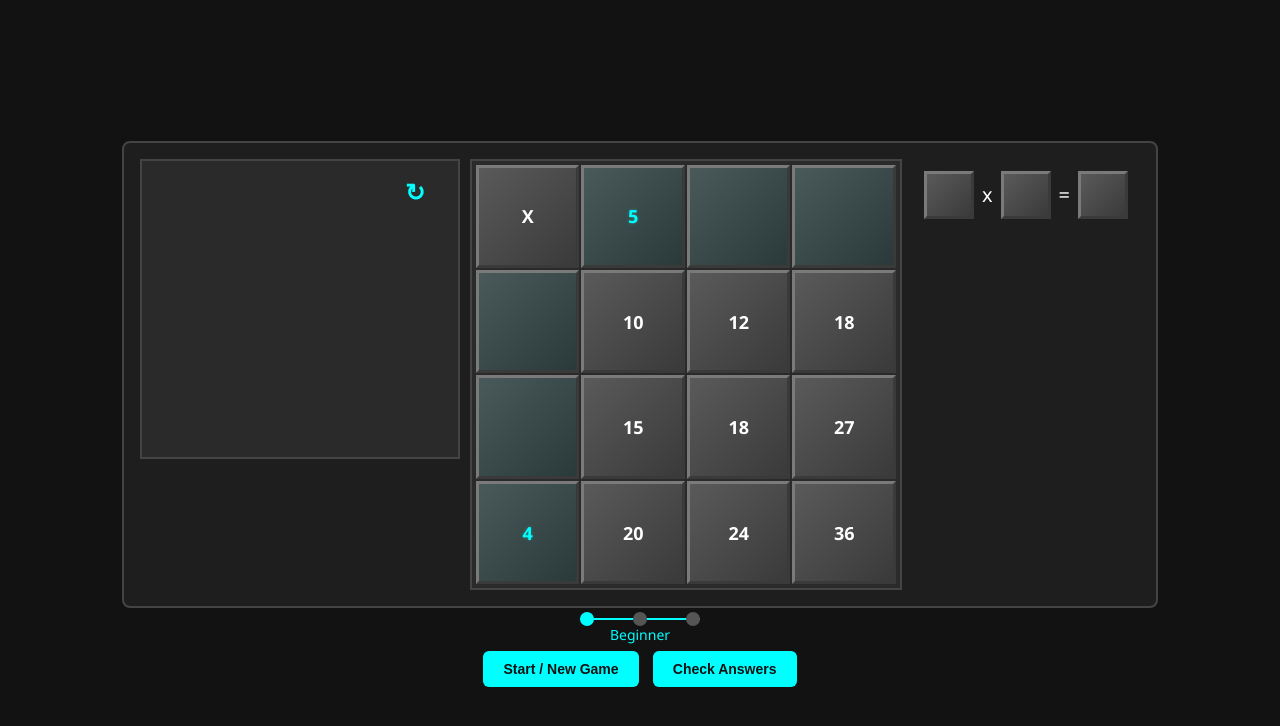
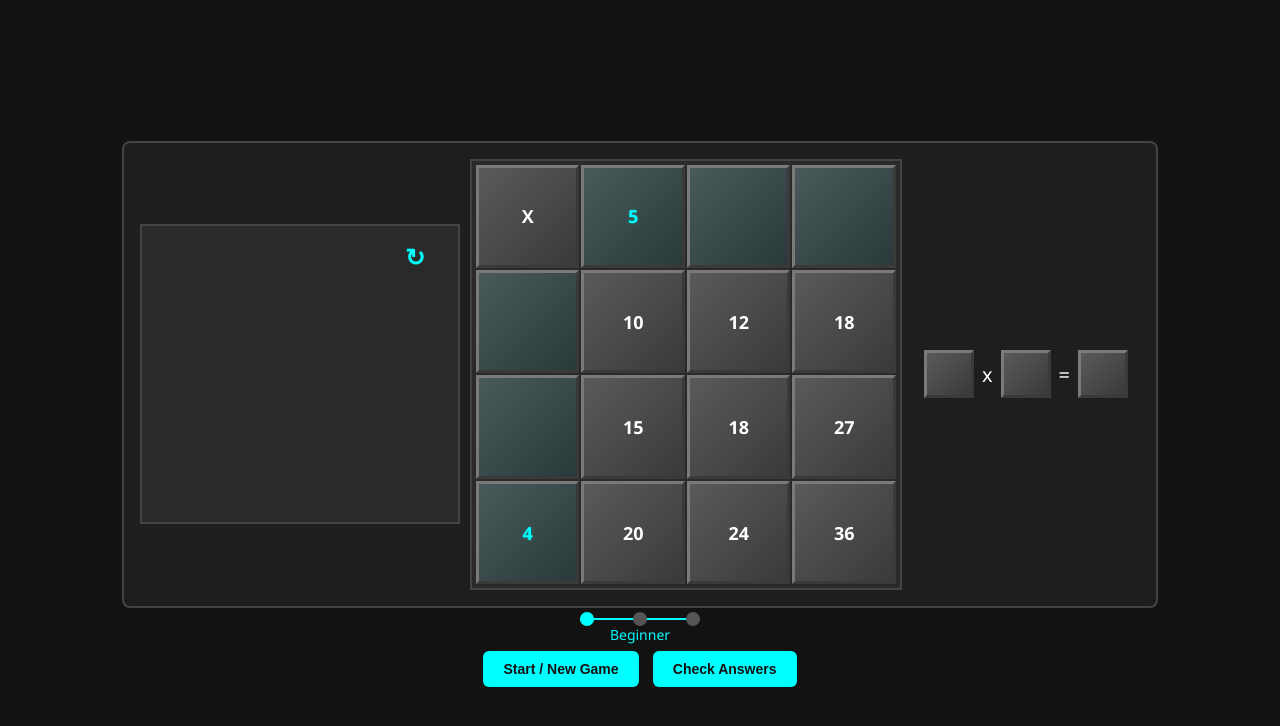
Before and after one commit to kbwag19/multiploku, a website: page multiploku_June12B.html in a window 1280 px wide. Shown: the part 56-782 px from the top of the page. Drawn offline with Linux system fonts and the light colour scheme.

Commit message:
Center visual container vertically

```diff
--- a/multiploku_June12B.html
+++ b/multiploku_June12B.html
@@ -24,7 +24,8 @@
       width: 100%;
       max-width: 1000px; /* slightly smaller overall width */
       margin: 0 auto;
-      align-items: start;
+      /* center grid items vertically so the visual container aligns with the game grid */
+      align-items: center;
     }
     .container {
       background: #1e1e1e;
```
